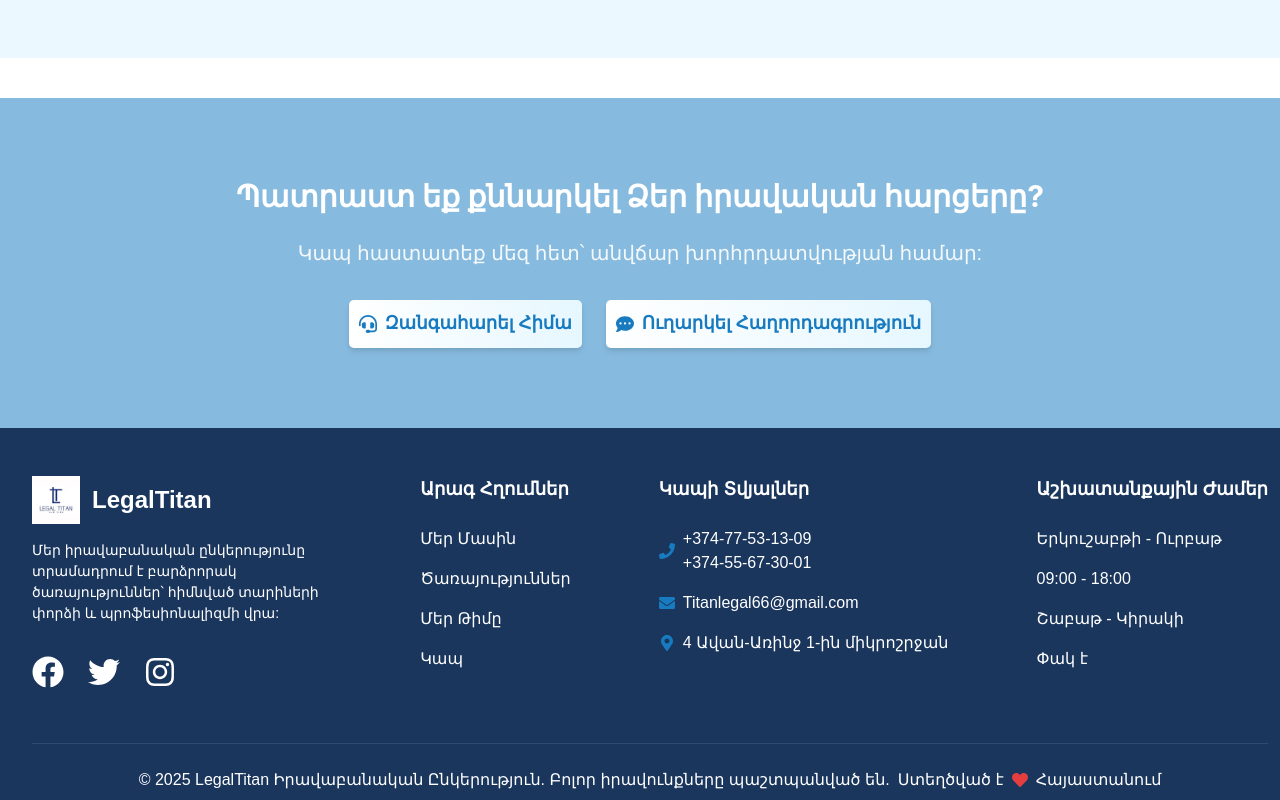
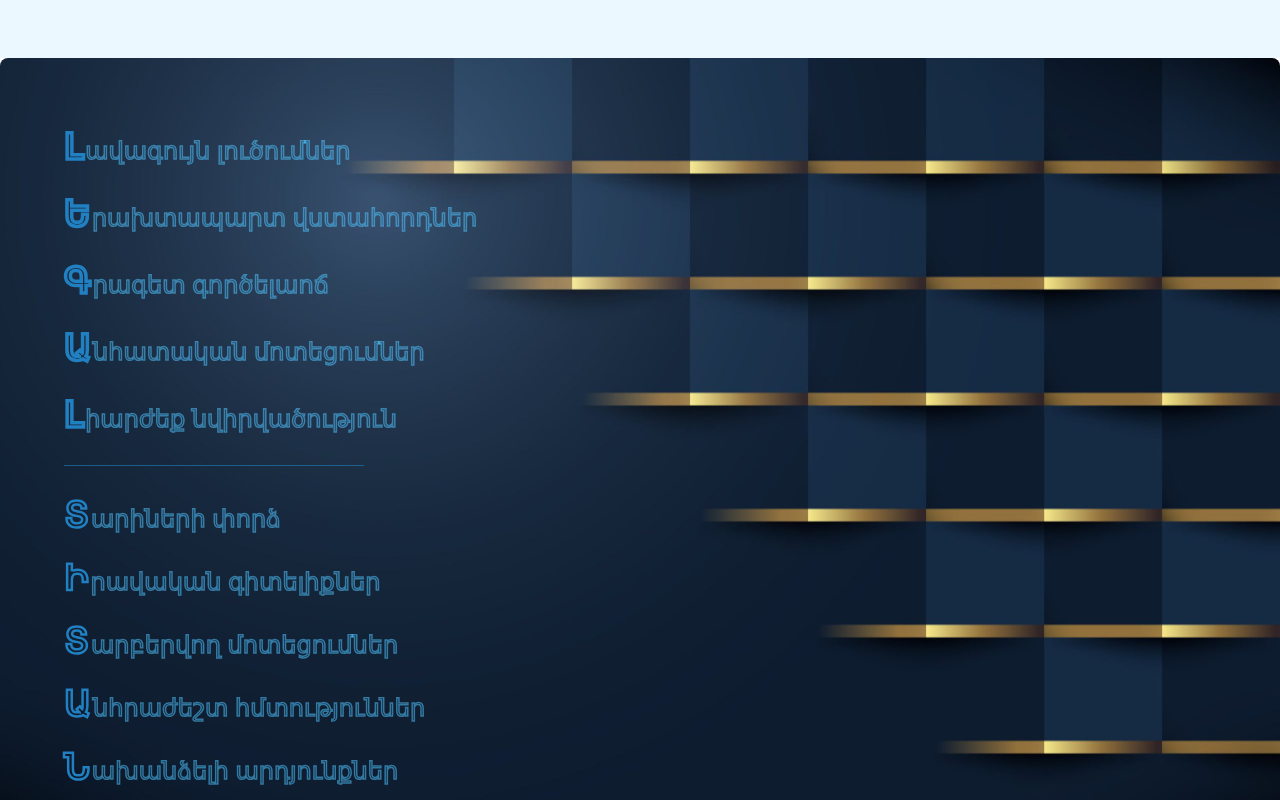
Before and after one commit to harxachikyan/LegalFront, a React (Create React App) app: page / in a window 1280 px wide. Shown: the part 2140-2940 px from the top of the page. Built offline with nearby package versions, Linux system fonts and the light colour scheme.

Commit message:
acrosticos

```diff
--- /dev/null
+++ b/src/components/modals/Acrostic.jsx
@@ -0,0 +1,52 @@
+import { Box, VStack, Text, Divider } from "@chakra-ui/react";
+
+const Acrostic = () => {
+    return (
+        <Box
+            bgImage="url('assets/images/homePage/acrostik.jpg')"
+            bgSize="cover"
+            bgPosition="center"
+            bgRepeat="no-repeat"
+            p={10}
+            borderRadius="lg"
+        >
+            <Box bg="transparent" p={6} borderRadius="lg">
+                <VStack spacing={4} align="start">
+                    {["Լավագույն լուծումներ", "Երախտապարտ վստահորդներ", "Գրագետ գործելաոճ", "Անհատական մոտեցումներ", "Լիարժեք նվիրվածություն"].map((word, index) => (
+                        <Text
+                            key={index}
+                            fontSize="2xl"
+                            color="transparent"
+                            style={{ WebkitTextStroke: "1.5px rgb(80 196 255 / 55%)" }}
+                        >
+                            <b style={{ fontSize: "34px", WebkitTextStroke: "3.5px #2180c1", color: "transparent", marginRight: "3px" }}>
+                                {word[0]}
+                            </b>
+                            {word.slice(1)}
+                        </Text>
+                    ))}
+                </VStack>
+
+                <Divider my={6} borderColor="#2180c1" width="300px" />
+
+                <VStack spacing={3} align="start">
+                    {["Տարիների փորձ", "Իրավական գիտելիքներ", "Տարբերվող մոտեցումներ", "Անհրաժեշտ հմտություններ", "Նախանձելի արդյունքներ"].map((word, index) => (
+                        <Text
+                            key={index}
+                            fontSize="2xl"
+                            color="transparent"
+                            style={{ WebkitTextStroke: "1.5px rgb(80 196 255 / 55%)" }}
+                        >
+                            <b style={{ fontSize: "34px", WebkitTextStroke: "2.5px #2180c1", color: "transparent", marginRight: "3px" }}>
+                                {word[0]}
+                            </b>
+                            {word.slice(1)}
+                        </Text>
+                    ))}
+                </VStack>
+            </Box>
+        </Box>
+    );
+};
+
+export default Acrostic;
--- a/src/pages/home-page/HomePage.jsx
+++ b/src/pages/home-page/HomePage.jsx
@@ -23,6 +23,7 @@ import "slick-carousel/slick/slick.css";
 import "slick-carousel/slick/slick-theme.css";
 import Testimonials from "../../components/modals/Testmonials";
 import HeroCarousel from "../../components/modals/HeroCarousel";
+import Acrostic from "../../components/modals/Acrostic";
 
 const HomePage = () => {
     const toast = useToast();
@@ -148,13 +149,13 @@ const HomePage = () => {
             </Box>
 
             <Testimonials />
-
-            <Box py={20} bg="#187bc085" color="white" marginTop="40px">
+            <Acrostic />
+            <Box py={20} bg="#ebf8ff" color="white" >
                 <Container maxW="container.xl" textAlign="center">
-                    <Heading mb={6} fontSize="3xl" fontWeight="bold">
+                    <Heading mb={6} fontSize="3xl" fontWeight="bold" color="#1565a3">
                         Պատրաստ եք քննարկել Ձեր իրավական հարցերը?
                     </Heading>
-                    <Text fontSize="xl" mb={8} opacity={0.9}>
+                    <Text fontSize="xl" mb={8} opacity={0.9} color="#1565a3">
                         Կապ հաստատեք մեզ հետ՝ անվճար խորհրդատվության համար:
                     </Text>
                     <HStack justify="center" spacing={6} flexWrap="wrap">
```
Also changed, not shown: public/assets/images/homePage/acrostic-back.jpg (added), public/assets/images/homePage/acrostik.jpg (added).
